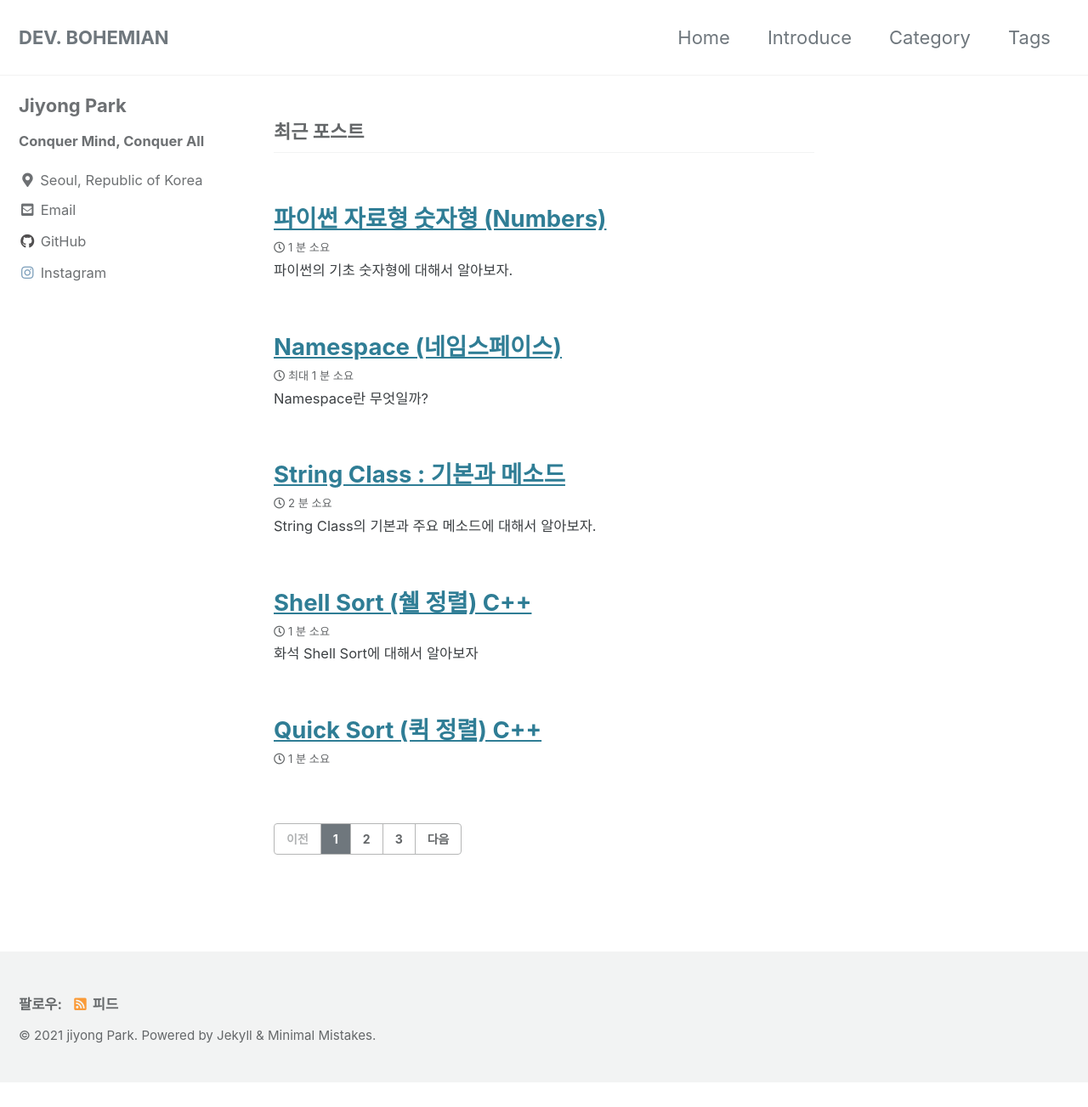
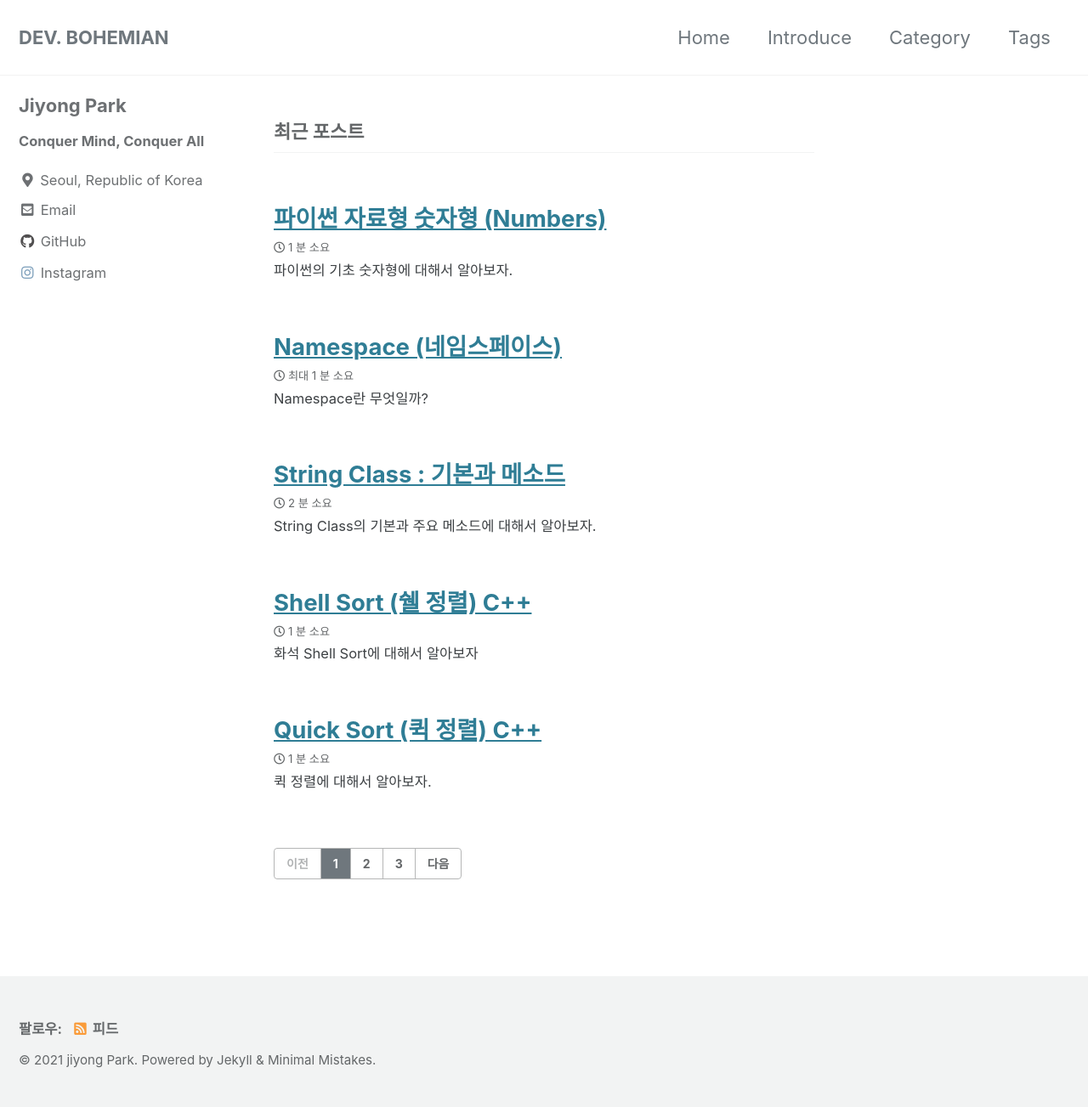
Before and after one commit to bjybs123/bjybs123.github.io, a Jekyll site: the page built from index.html, in a window 1280 px wide. Shown: the whole page at 85% size. Built offline with Jekyll 4.4.1, drawn with Linux system fonts in a browser that asks for light colours; cached includes are drawn as plain includes; the list of posts is cut into pages by our own code; before the commit the page ends 1274 px from its top, so only the background shows below that.

Commit message:
subtitle added

```diff
--- a/_posts/Algorithm/2021-08-01-Quick-Sort.md
+++ b/_posts/Algorithm/2021-08-01-Quick-Sort.md
@@ -1,6 +1,6 @@
 ---
 title:  "Quick Sort (퀵 정렬) C++"
-
+excerpt: "퀵 정렬에 대해서 알아보자."
 categories:
   - Algorithm
 tags:
```
